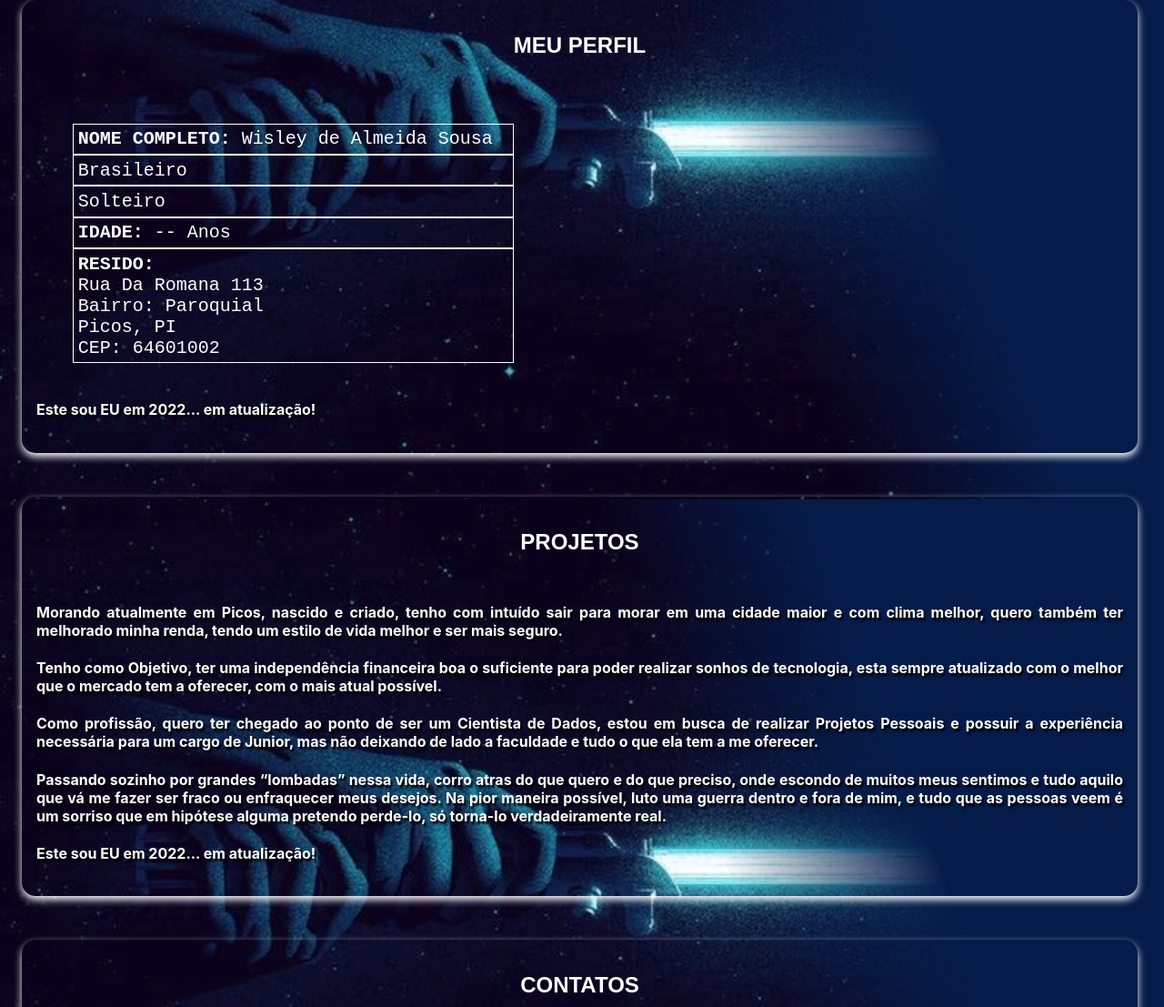
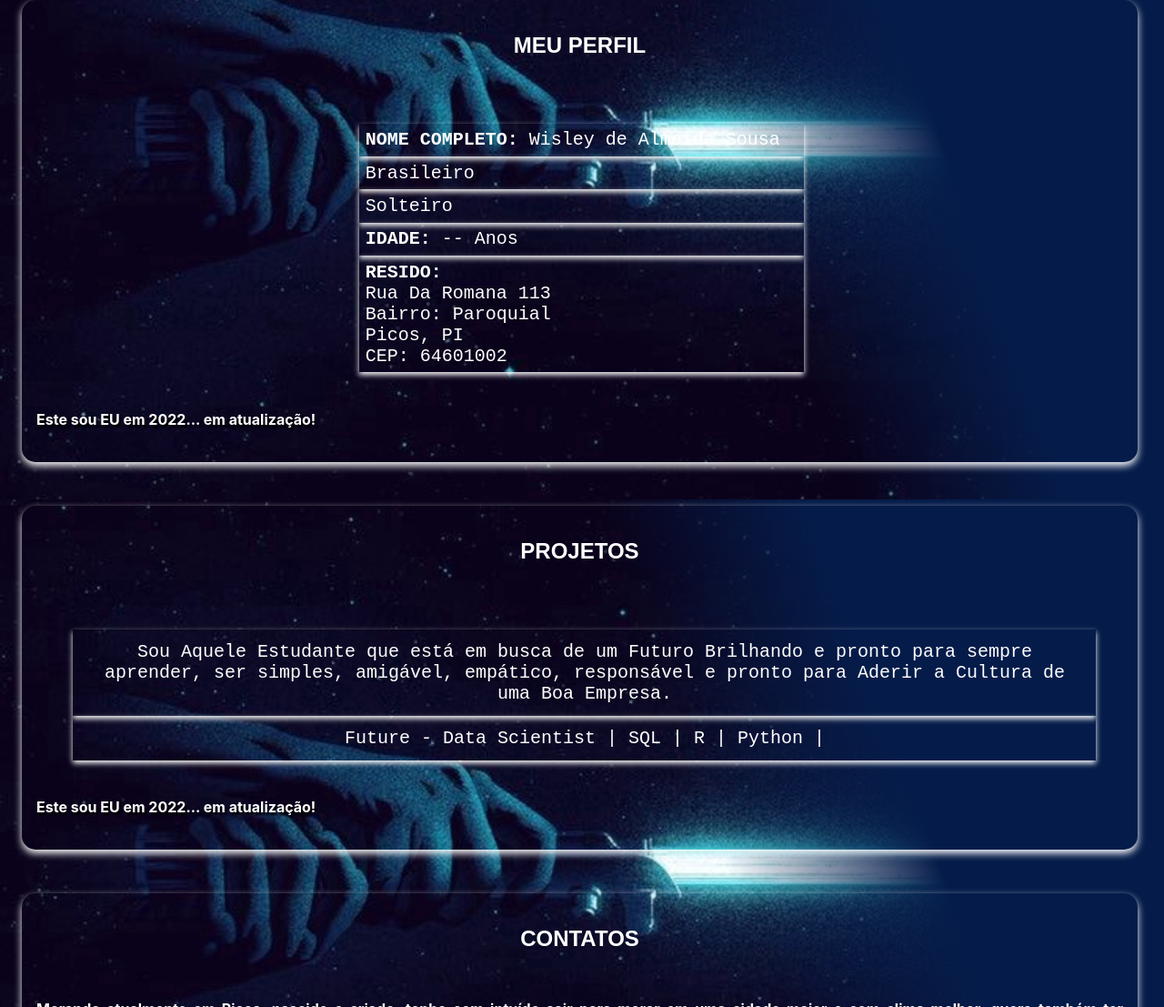
Before and after one commit to WisleyASousa/minha_pag_teste, a plain HTML site: page index.html in a window 1280 px wide. Shown: the part 1051-2158 px from the top of the page at 91% size. Drawn offline with Linux system fonts and the light colour scheme.

Commit message:
finalizando titulos

```diff
--- a/index.html
+++ b/index.html
@@ -24,7 +24,7 @@
                             <a href="#inicio" class="menu2">INICIO</a>
                             <a href="#resumo" class="menu2">RESUMO</a>
                             <a href="#meuperfil" class="menu2">MEU PERFIL</a>
-                            <a href="#projetos" class="menu2">PROJETOS</a>
+                            <a href="#objetivos" class="menu2">PROJETOS</a>
                             <a href="#contatos" class="menu2">CONTATOS</a>
                         </div>
 
@@ -60,6 +60,7 @@
             <div>
                 <div class="textoI" id="meuperfil">
                 <h1 class="alerta">MEU PERFIL</h1>
+                <div class="perf2">
                     <ul class="perf">
                         <li><strong>NOME COMPLETO:</strong> Wisley de Almeida Sousa   </li>
                         <li>Brasileiro</li>
@@ -72,33 +73,29 @@
                             <br>Picos, PI
                             <br>CEP: 64601002
                         </li>
+                    </ul>
 
-                </ul>
+                </div>
+
 
                 <h4><strong> Este sou EU em 2022... em atualização!</strong></h4>
             </div>
             <div>
-                <div class="textoI" id="projetos" >
+                <div class="textoI" id="objetivos" >
                 <h1 class="alerta" >PROJETOS</h1>
-                <h4>Morando atualmente em <strong>Picos</strong>, nascido e criado, tenho com intuído sair para morar em uma
-                    cidade maior e com clima melhor, quero também ter melhorado minha renda, tendo um estilo de vida melhor
-                    e ser mais seguro.</h4>
-                <h4>Tenho como <strong>Objetivo</strong>, ter uma independência financeira boa o suficiente para poder
-                    realizar sonhos de tecnologia, esta sempre atualizado com o melhor que o mercado tem a oferecer, com o
-                    mais atual possível.</h4>
-                <h4>Como profissão, quero ter chegado ao ponto de ser um <strong>Cientista de Dados</strong>, estou em busca
-                    de realizar <strong>Projetos Pessoais</strong> e possuir a experiência necessária para um cargo de
-                    <strong>Junior</strong>, mas não deixando de lado a faculdade e tudo o que ela tem a me oferecer.</h4>
-                <h4>Passando <strong>sozinho</strong> por grandes “lombadas” nessa vida, corro atras do que quero e do que
-                    preciso, onde escondo de muitos meus sentimos e tudo aquilo que vá me fazer ser fraco ou enfraquecer
-                    meus desejos. Na pior maneira possível, luto uma guerra dentro e fora de mim, e tudo que as pessoas veem
-                    é um sorriso que em hipótese alguma pretendo perde-lo, só torna-lo <strong>verdadeiramente
-                        real.</strong></h4>
+                <div class="perf2">
+                    <ul class="perf">
+                        <center>
+                        <li text-align>Sou Aquele Estudante que está em busca de um Futuro Brilhando e pronto para sempre aprender, ser simples, amigável, empático, responsável e pronto para Aderir a Cultura de uma Boa Empresa.
+                        </li>
+                        <li >Future - Data Scientist | SQL | R | Python |</li></center>
+
+                </div>
                 <h4><strong> Este sou EU em 2022... em atualização!</strong></h4>
                 </div>
             </div>
             <div>
-                <div class="textoI" id="contatos">
+                <div class="textoI">
                 <h1 class="alerta">CONTATOS</h1>
                 <h4>Morando atualmente em <strong>Picos</strong>, nascido e criado, tenho com intuído sair para morar em uma
                     cidade maior e com clima melhor, quero também ter melhorado minha renda, tendo um estilo de vida melhor
@@ -126,7 +123,7 @@
 
 
     <footer class="footer">
-        <h5 class="foo">2022 @WisleyA.Sousa
+        <h5 class="foo" id="contatos" >2022 @WisleyA.Sousa
             <a href="https://www.linkedin.com/in/wisley-a-sousa-843060a2/" target="_blank"><img src="in.png"
                     class="icone"></a>
 
--- a/style.css
+++ b/style.css
@@ -111,22 +111,34 @@ header{
     padding-top: 5%;
     padding-left: 25%;
 }
+.fato{
+    font-size: 20px;
+    font-family: monospace;
+
+
+    width: 40%;
+
+}
 .perf{
 
     font-size: 20px;
     font-family: monospace;
 
     display: flex;
-    flex-direction: column;
+
     display: inline-block;
     margin-right: 55px;
 
-
+}
+.perf2{
+    display: flex;
+    justify-content: center;
+    align-items: center;
 }
 li{
+    border: 2px ridge transparent;
+    box-shadow: 0 3px 6px 0 #fff;
 
-
-    border: 1px solid rgb(255, 255, 255);
     padding: 1%;
     padding-right: 10px;
     width: 100%;
```
Also changed, not shown: borda1.jpeg (added). Lines whose indentation alone changed are shown as unchanged.
